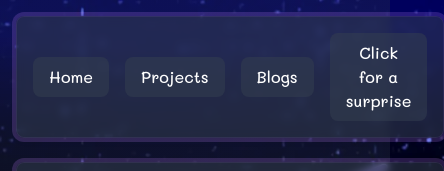
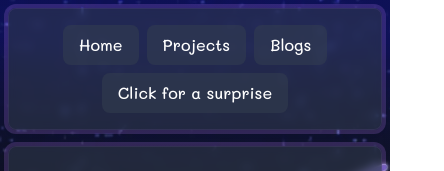
Before and after one commit to lovelytransgirl/lovelytransgirl.notmycode.dev, a Next.js app: page / in a window 390 px wide. Shown: the top 171 px of the page, 444 px wide, since content can reach past the window. Built offline with nearby package versions, Linux system fonts and the light colour scheme; grey boxes are pictures that could not be loaded.

Commit message:
push before updating nextjs

```diff
--- a/src/app/Navbar.js
+++ b/src/app/Navbar.js
@@ -18,9 +18,9 @@ const Navbar = () => {
   return (
     <div className={`transform transition-all duration-1000 ease-out ${isLoaded ? 'translate-y-0 opacity-100' : 'translate-y-10 opacity-0'
       } backdrop-blur-sm bg-gray-700/50 text-white p-4 rounded-lg shadow-md w-full max-w-4xl border border-purple-400/10 ring-4 ring-purple-400/20 flex justify-center items-center`}>
-      <div className="flex flex-col items-center justify-center">
+      <div className="flex flex-col items-center justify-center w-full">
         {/* NavBar Buttons */}
-        <div className="flex flex-row items-center justify-center gap-4">
+        <div className="flex flex-wrap sm:flex-nowrap items-center justify-center gap-2 sm:gap-4">
           <button onClick={surprise} className="bg-gray-700/50 px-4 py-2 rounded-lg transition-all duration-300 hover:bg-gray-900/50 hover:border-transparent hover:scale-105 active:scale-95">Home</button>
           <button onClick={notfin} className="bg-gray-700/50 px-4 py-2 rounded-lg transition-all duration-300 hover:bg-gray-900/50 hover:border-transparent hover:scale-105 active:scale-95">Projects</button>
           <button onClick={notfin} className="bg-gray-700/50 px-4 py-2 rounded-lg transition-all duration-300 hover:bg-gray-900/50 hover:border-transparent hover:scale-105 active:scale-95">Blogs</button>
--- a/src/app/page.js
+++ b/src/app/page.js
@@ -12,8 +12,8 @@ export default function Home() {
     }, 300);
   }, []);
   return (
-    <div className="animate-gradient font-[family-name:var(--font-mali)] grid grid-rows-[auto_1fr_20px] items-center justify-items-center min-h-screen p-4 pb-10 gap-6 sm:p-10 font-[family-name:var(--font-geist-sans)]">
-      <Navbar/>
+    <div className="animate-gradient font-[family-name:var(--font-mali)] grid grid-rows-[auto_1fr_20px] items-center justify-items-center min-h-screen p-2 sm:p-4 md:p-10 pb-10 gap-4 sm:gap-6 font-[family-name:var(--font-geist-sans)]">
+      <Navbar />
       <main className="flex flex-col gap-6 row-start-2 items-center w-full">
         <div className="flex flex-col gap-6 row-start-2 items-center w-full">
           <div className="flex flex-col lg:flex-row justify-center gap-4 w-full max-w-4xl">
```
